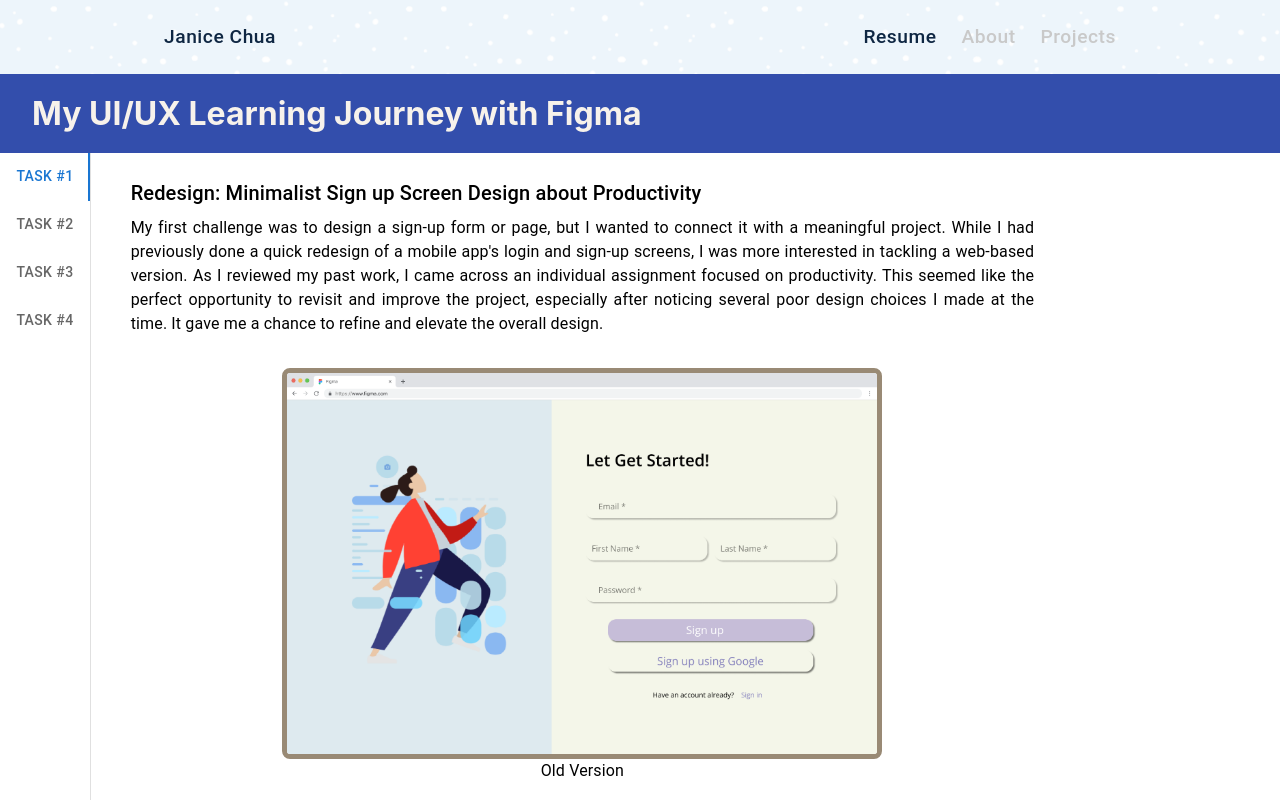
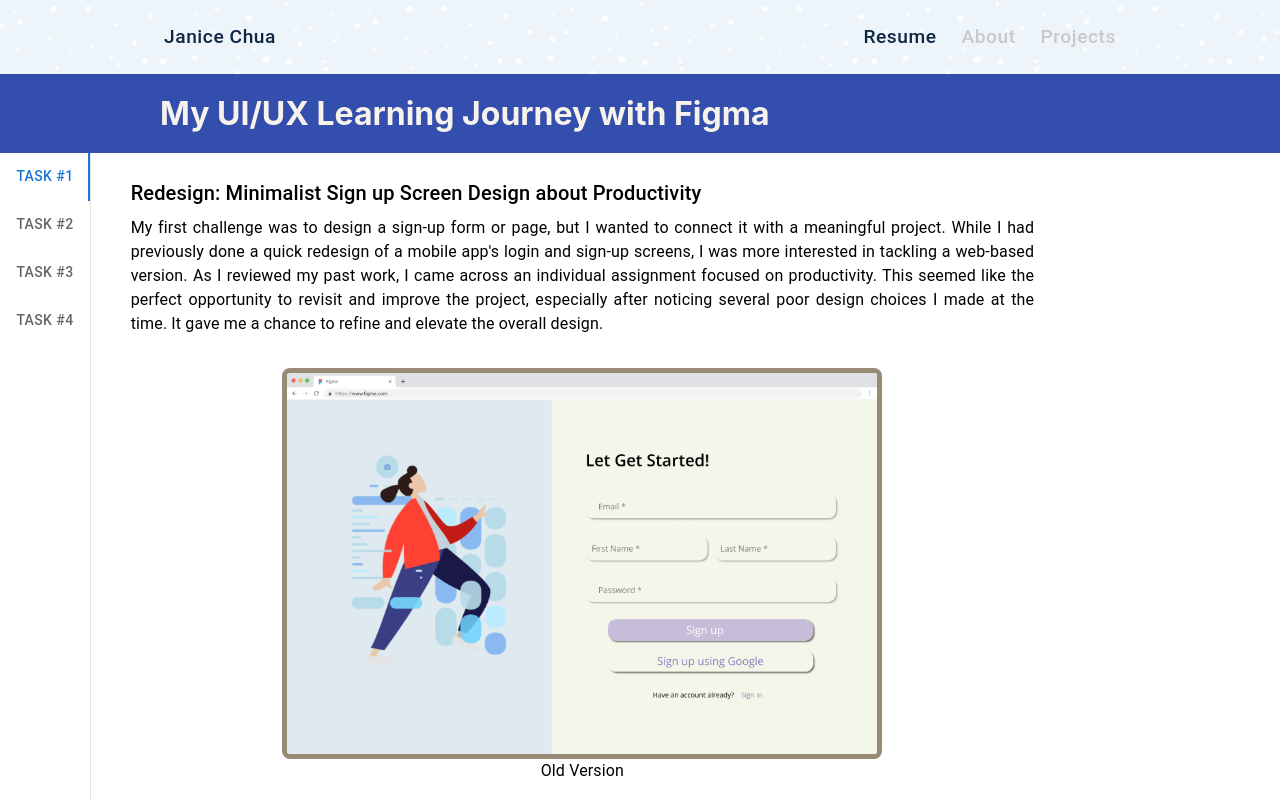
Before and after one commit to ChiiJan/Portfolio, a React (Create React App) app: page /UIPageTwo in a window 1280 px wide. Shown: the top 800 px of the page. Built offline with nearby package versions, Linux system fonts and the light colour scheme.

Commit message:
added content for figma journey

```diff
--- a/src/css/ui.css
+++ b/src/css/ui.css
@@ -9,7 +9,7 @@
     font-size: 2rem;
     color: #F7F2EB;
     justify-content: flex-start;
-    padding: 20px 2rem;
+    padding: 20px 10rem;
 
     @media screen and (max-width: 767px) {
         padding: 20px;
```
